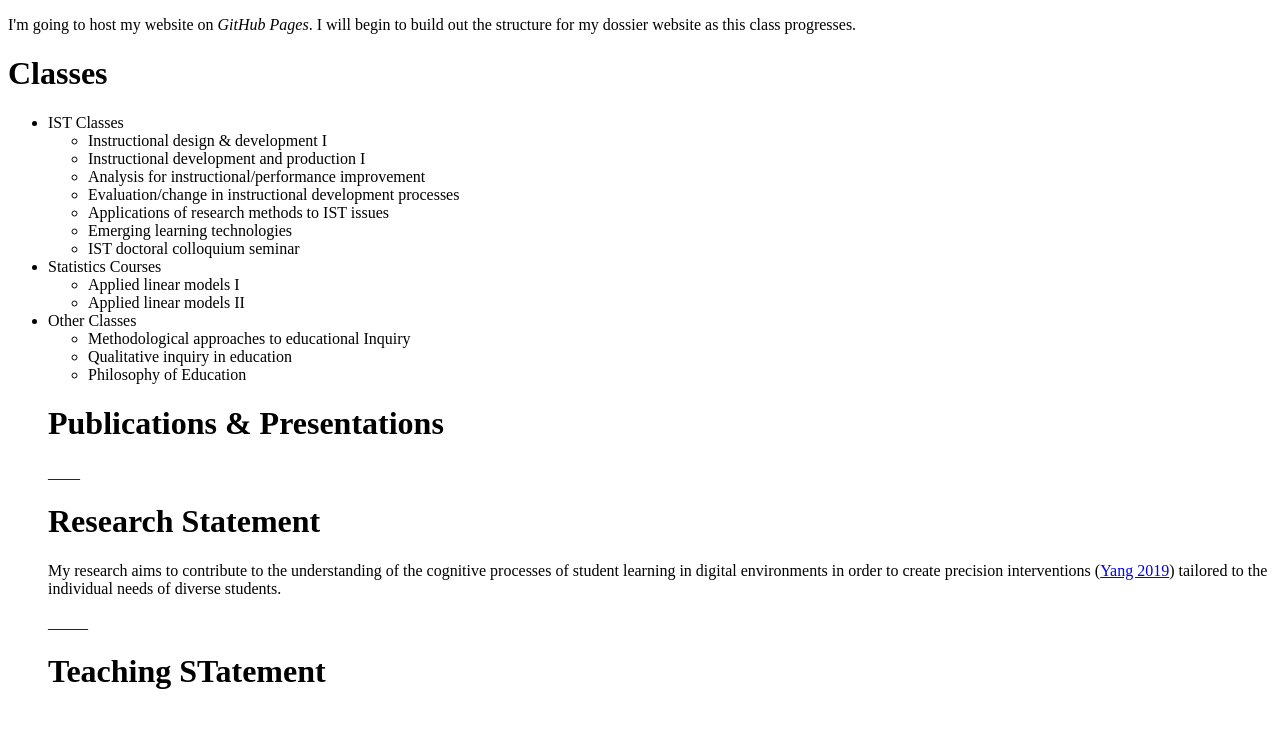
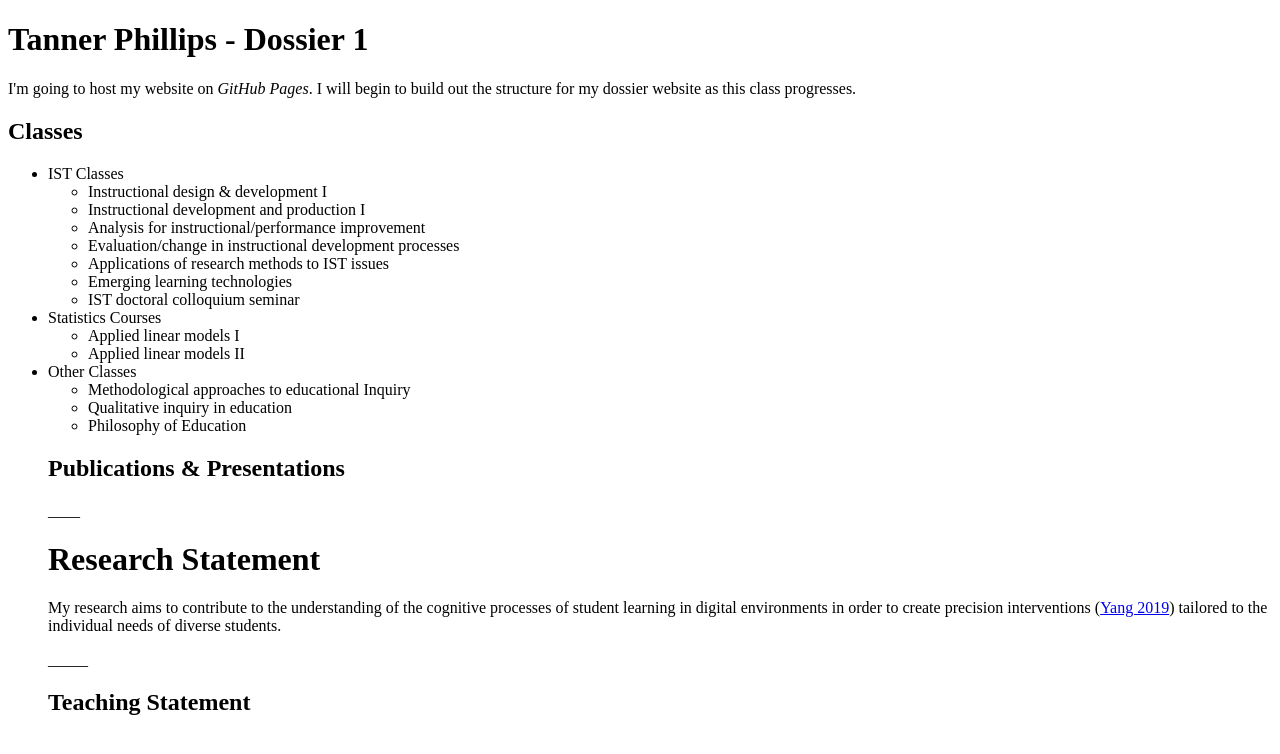
Before and after one commit to tanner49/past.website, a plain HTML site: page index.html in a window 1280 px wide. Drawn offline with Linux system fonts and the light colour scheme.

Commit message:
Update index.html

```diff
--- a/index.html
+++ b/index.html
@@ -2,8 +2,9 @@
 <html>
 <body lang="en-us">
 	<title> Tanner Phillips - Dossier 1 </title>
+	<h1> Tanner Phillips - Dossier 1 </h1>
 	<p>I'm going to host my website on <i>GitHub Pages</i>. I will begin to build out the structure for my dossier website as this class progresses. </p>
-	<h1>Classes</h1>
+	<h2>Classes</h2>
 	<ul>
 		<li>IST Classes</li>
 		<ul>
@@ -27,11 +28,11 @@
 			<li>Philosophy of Education</li>
 
 		</ul>
-	<h1>Publications & Presentations</h1>
+	<h2>Publications & Presentations</h2>
 	<p>____</p>
 	<h1>Research Statement</h1>
 	My research aims to contribute to the understanding of the cognitive processes of student learning in digital environments in order to create precision interventions (<a href="https://www.youtube.com/watch?v=VKmUE1Hnaro&feature=youtu.be">Yang 2019</a>) tailored to the individual needs of diverse students.
 	<p>_____</p>
-	<h1>Teaching STatement</h1>
+	<h2>Teaching Statement</h2>
 </body>
 </html>
```
